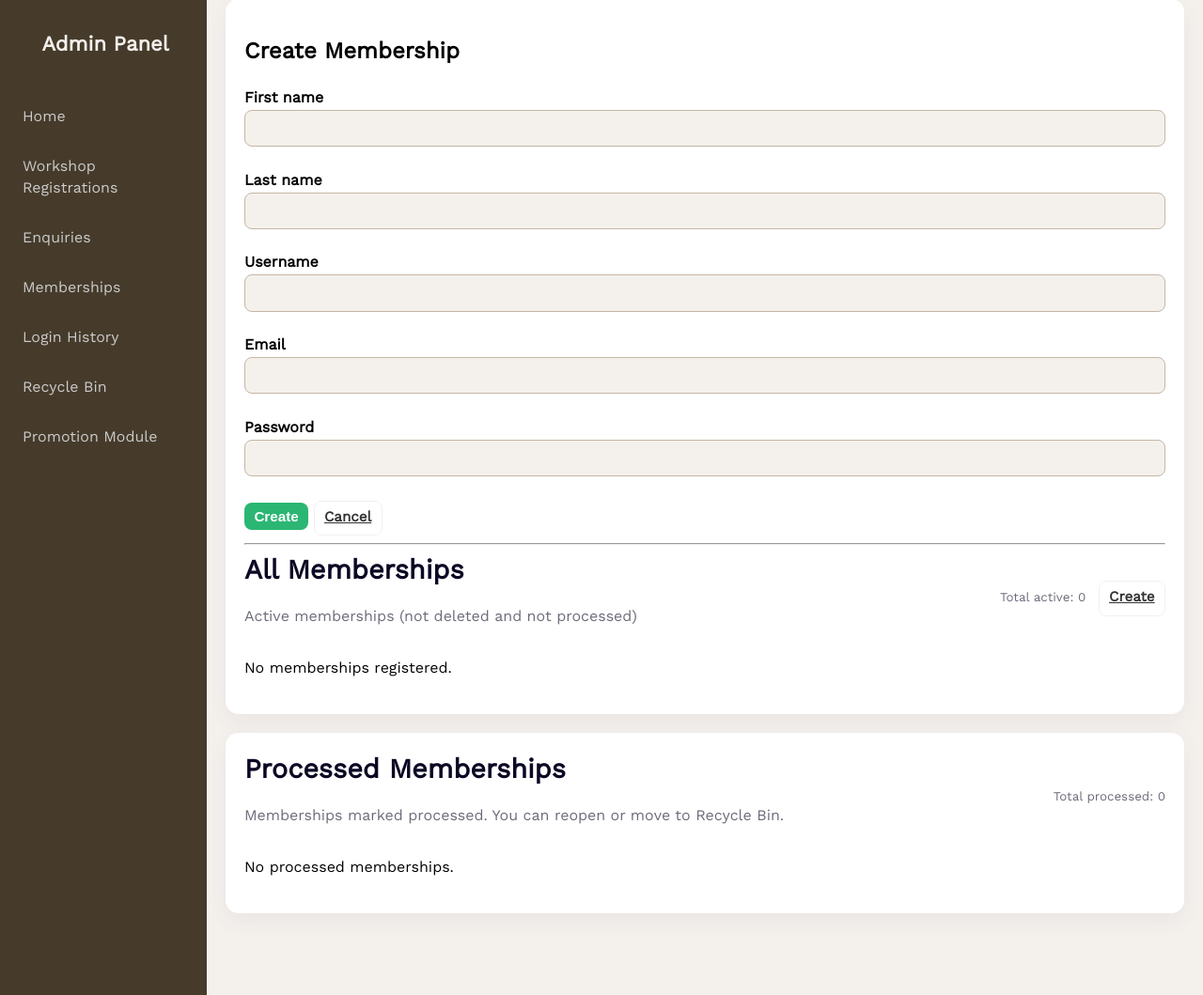
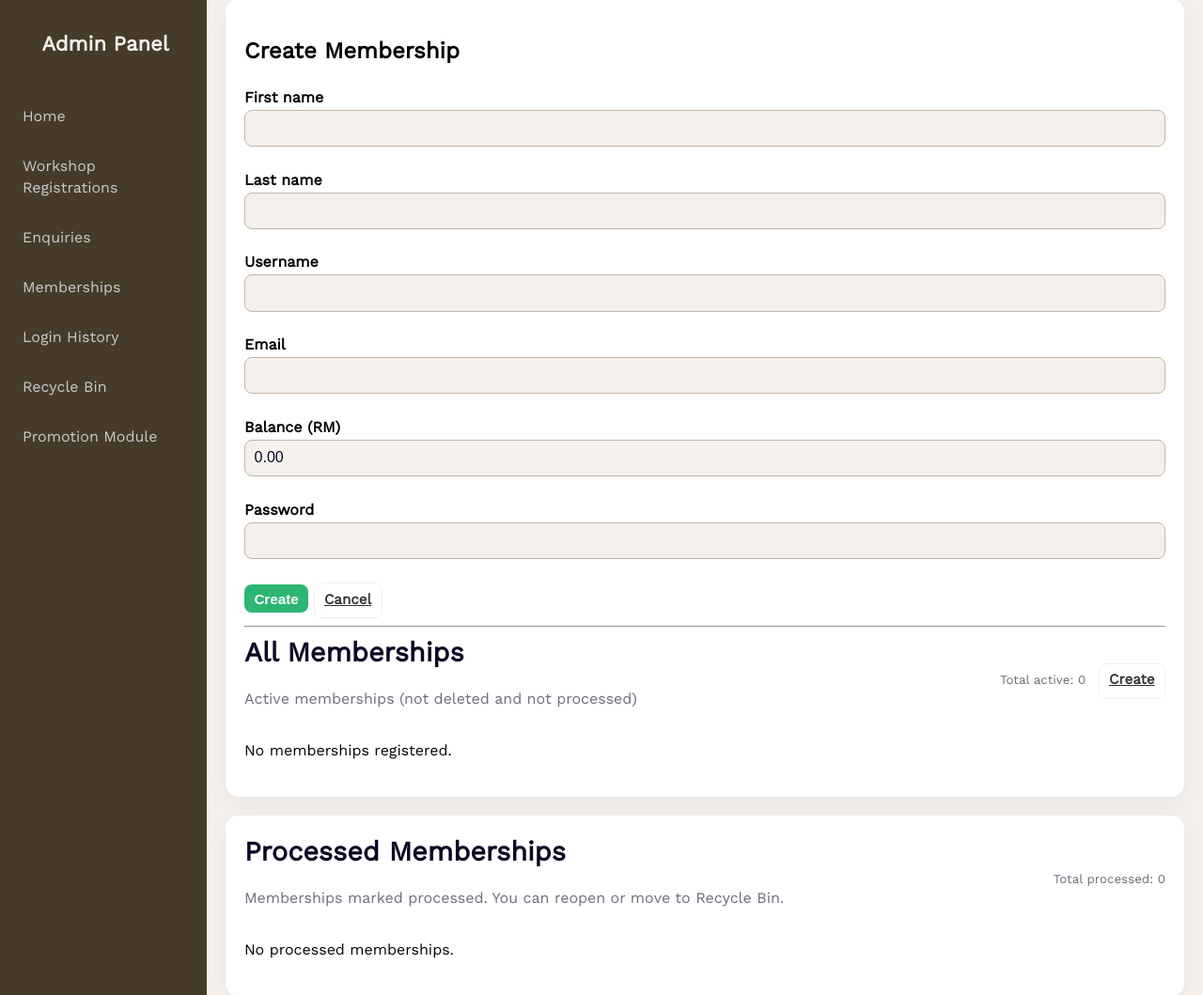
Before and after one commit to danyol123/rootflowers, a PHP site: page /view_membership.php?create=1 in a window 1280 px wide. Shown: the part 21-1080 px from the top of the page at 94% size. Run offline with PHP 8.4, Linux system fonts and the light colour scheme; the visitor is signed in with stand-in values (Sample User, id 1); data that the repository does not hold is empty.

Commit message:
updated balance

```diff
--- a/view_membership.php
+++ b/view_membership.php
@@ -37,7 +37,8 @@ $alter_sql = "ALTER TABLE `memberships`
 	ADD COLUMN IF NOT EXISTS `deleted` TINYINT(1) NOT NULL DEFAULT 0,
 	ADD COLUMN IF NOT EXISTS `deleted_at` DATETIME NULL DEFAULT NULL,
 	ADD COLUMN IF NOT EXISTS `processed` TINYINT(1) NOT NULL DEFAULT 0,
-	ADD COLUMN IF NOT EXISTS `processed_at` DATETIME NULL DEFAULT NULL";
+	ADD COLUMN IF NOT EXISTS `processed_at` DATETIME NULL DEFAULT NULL,
+	ADD COLUMN IF NOT EXISTS `balance` DECIMAL(10,2) NOT NULL DEFAULT 0.00";
 @mysqli_query($conn, $alter_sql);
 
 // Handle POST actions for memberships (mark processed/mark open, update, create)
@@ -89,6 +90,8 @@ if ($_SERVER['REQUEST_METHOD'] === 'POST') {
 				$username = isset($_POST['username']) ? trim($_POST['username']) : '';
 				$email = isset($_POST['email']) ? trim($_POST['email']) : '';
 				$password = isset($_POST['password']) ? trim($_POST['password']) : '';
+				$balance = isset($_POST['balance']) ? trim($_POST['balance']) : '0';
+				$balance = is_numeric($balance) ? round((float)$balance, 2) : 0.00;
 				// Validate password complexity if provided
 				if ($password !== '') {
 					if (!preg_match('/[A-Za-z]/', $password) || !preg_match('/[0-9]/', $password) || strlen($password) < 8) {
@@ -106,11 +109,11 @@ if ($_SERVER['REQUEST_METHOD'] === 'POST') {
 				}
 				if ($password !== '') {
 					$password_hash = password_hash($password, PASSWORD_DEFAULT);
-					$stmt = $conn->prepare("UPDATE memberships SET firstname=?, lastname=?, username=?, email=?, password_hash=? WHERE member_id=?");
-					$stmt->bind_param('sssssi', $firstname, $lastname, $username, $email, $password_hash, $id);
+					$stmt = $conn->prepare("UPDATE memberships SET firstname=?, lastname=?, username=?, email=?, password_hash=?, balance=? WHERE member_id=?");
+					$stmt->bind_param('sssssdi', $firstname, $lastname, $username, $email, $password_hash, $balance, $id);
 				} else {
-					$stmt = $conn->prepare("UPDATE memberships SET firstname=?, lastname=?, username=?, email=? WHERE member_id=?");
-					$stmt->bind_param('ssssi', $firstname, $lastname, $username, $email, $id);
+					$stmt = $conn->prepare("UPDATE memberships SET firstname=?, lastname=?, username=?, email=?, balance=? WHERE member_id=?");
+					$stmt->bind_param('ssssdi', $firstname, $lastname, $username, $email, $balance, $id);
 				}
 				$stmt->execute();
 				$stmt->close();
@@ -121,6 +124,8 @@ if ($_SERVER['REQUEST_METHOD'] === 'POST') {
 				$username = isset($_POST['username']) ? trim($_POST['username']) : '';
 				$email = isset($_POST['email']) ? trim($_POST['email']) : '';
 				$password = isset($_POST['password']) ? trim($_POST['password']) : '';
+				$balance = isset($_POST['balance']) ? trim($_POST['balance']) : '0';
+				$balance = is_numeric($balance) ? round((float)$balance, 2) : 0.00;
 				$create_errors = [];
 				if ($firstname === '') $create_errors[] = 'First name is required.';
 				if ($lastname === '') $create_errors[] = 'Last name is required.';
@@ -133,13 +138,13 @@ if ($_SERVER['REQUEST_METHOD'] === 'POST') {
 				}
 				if (empty($create_errors)) {
 					$password_hash = password_hash($password, PASSWORD_DEFAULT);
-					$stmt = $conn->prepare("INSERT INTO memberships (firstname, lastname, username, email, password_hash) VALUES (?,?,?,?,?)");
-					$stmt->bind_param('sssss', $firstname, $lastname, $username, $email, $password_hash);
+					$stmt = $conn->prepare("INSERT INTO memberships (firstname, lastname, username, email, password_hash, balance) VALUES (?,?,?,?,?,?)");
+					$stmt->bind_param('sssssd', $firstname, $lastname, $username, $email, $password_hash, $balance);
 					$stmt->execute();
 					$stmt->close();
 					$_SESSION['flash'] = 'Membership created successfully.';
 				} else {
-					$modal_row = ['firstname'=>$firstname,'lastname'=>$lastname,'username'=>$username,'email'=>$email];
+					$modal_row = ['firstname'=>$firstname,'lastname'=>$lastname,'username'=>$username,'email'=>$email,'balance'=>$balance];
 					$create_mode = true;
 					$shouldRedirect = false;
 				}
@@ -159,6 +164,7 @@ $allowed_sorts = [
 	'name' => "CONCAT(firstname, ' ', lastname)",
 	'email' => 'email',
 	'username' => 'username',
+	'balance' => 'balance',
 	'reg_date' => 'reg_date',
 	'processed_at' => 'processed_at'
 ];
@@ -232,6 +238,7 @@ if (!function_exists('header_link')) {
 						<p><strong>Name:</strong> <?php echo htmlspecialchars($modal_row['firstname'] . ' ' . $modal_row['lastname']); ?></p>
 						<p><strong>Email:</strong> <a href="mailto:<?php echo htmlspecialchars($modal_row['email']); ?>"><?php echo htmlspecialchars($modal_row['email']); ?></a></p>
 						<p><strong>Username:</strong> <?php echo htmlspecialchars($modal_row['username']); ?></p>
+						<p><strong>Balance:</strong> RM <?php echo number_format((float)($modal_row['balance'] ?? 0), 2); ?></p>
 						<p><a class="rf-btn rf-btn-ghost rf-btn-edit" href="?edit=<?php echo intval($modal_row['member_id']); ?>">Edit</a> <a class="rf-btn rf-btn-ghost" href="view_membership.php">Close</a></p>
 						<hr>
 					<?php elseif ($edit_id): ?>
@@ -253,6 +260,7 @@ if (!function_exists('header_link')) {
 							<label>Last name<input type="text" name="lastname" value="<?php echo htmlspecialchars($modal_row['lastname']); ?>"></label>
 							<label>Username<input type="text" name="username" value="<?php echo htmlspecialchars($modal_row['username']); ?>"></label>
 							<label>Email<input type="email" name="email" value="<?php echo htmlspecialchars($modal_row['email']); ?>"></label>
+							<label>Balance (RM)<input type="number" step="0.01" name="balance" value="<?php echo htmlspecialchars(number_format((float)($modal_row['balance'] ?? 0), 2, '.', '')); ?>"></label>
 							<label>New Password (leave blank to keep current)<input type="password" name="password" value=""></label>
 							<div class="rf-inline">
 								<button class="rf-btn rf-btn-complete" type="submit">Save</button>
@@ -283,6 +291,7 @@ if (!function_exists('header_link')) {
 							<label>Last name<input type="text" name="lastname" value="<?php echo htmlspecialchars($modal_row['lastname'] ?? ''); ?>"></label>
 							<label>Username<input type="text" name="username" value="<?php echo htmlspecialchars($modal_row['username'] ?? ''); ?>"></label>
 							<label>Email<input type="email" name="email" value="<?php echo htmlspecialchars($modal_row['email'] ?? ''); ?>"></label>
+							<label>Balance (RM)<input type="number" step="0.01" name="balance" value="<?php echo htmlspecialchars(number_format((float)($modal_row['balance'] ?? 0), 2, '.', '')); ?>"></label>
 							<label>Password<input type="password" name="password" value=""></label>
 							<div class="rf-inline">
 								<button class="rf-btn rf-btn-complete" type="submit">Create</button>
@@ -313,6 +322,7 @@ if (!function_exists('header_link')) {
 								<?php echo header_link('name', 'Name'); ?>
 								<?php echo header_link('email', 'Email'); ?>
 								<?php echo header_link('username', 'Username'); ?>
+								<?php echo header_link('balance', 'Balance'); ?>
 								<?php echo header_link('reg_date', 'Registered At'); ?>
 								<th class="rf-nowrap">Actions</th>
 							</tr>
@@ -324,6 +334,7 @@ if (!function_exists('header_link')) {
 								<td><?php echo htmlspecialchars($row['firstname'] . ' ' . $row['lastname']); ?></td>
 								<td><a href="mailto:<?php echo htmlspecialchars($row['email']); ?>"><?php echo htmlspecialchars($row['email']); ?></a></td>
 								<td><?php echo htmlspecialchars($row['username']); ?></td>
+								<td>RM <?php echo number_format((float)$row['balance'], 2); ?></td>
 								<td><small class="rf-muted"><?php echo htmlspecialchars($row['reg_date']); ?></small></td>
 								<td class="rf-nowrap">
 									<div class="rf-actions">
@@ -377,6 +388,7 @@ if (!function_exists('header_link')) {
 								<?php echo header_link('name', 'Name'); ?>
 								<?php echo header_link('email', 'Email'); ?>
 								<?php echo header_link('username', 'Username'); ?>
+								<?php echo header_link('balance', 'Balance'); ?>
 								<?php echo header_link('processed_at', 'Processed At'); ?>
 								<th class="rf-nowrap">Actions</th>
 							</tr>
@@ -388,6 +400,7 @@ if (!function_exists('header_link')) {
 								<td><?php echo htmlspecialchars($row['firstname'] . ' ' . $row['lastname']); ?></td>
 								<td><a href="mailto:<?php echo htmlspecialchars($row['email']); ?>"><?php echo htmlspecialchars($row['email']); ?></a></td>
 								<td><?php echo htmlspecialchars($row['username']); ?></td>
+								<td>RM <?php echo number_format((float)$row['balance'], 2); ?></td>
 								<td><small class="rf-muted"><?php echo htmlspecialchars($row['processed_at']); ?></small></td>
 								<td class="rf-nowrap">
 									<div class="rf-actions">
```
